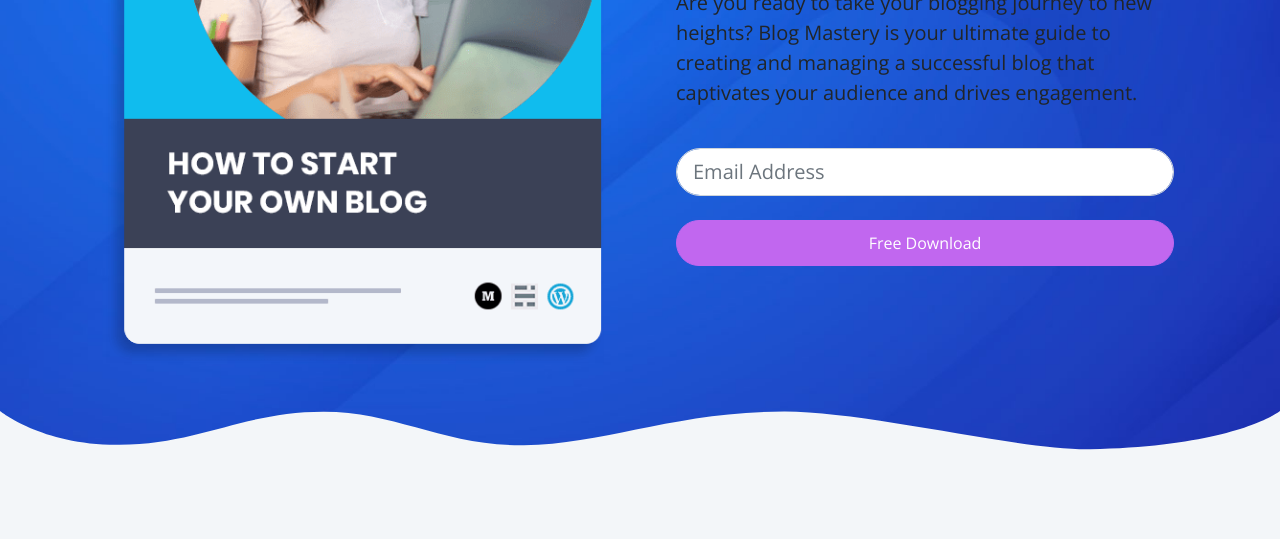
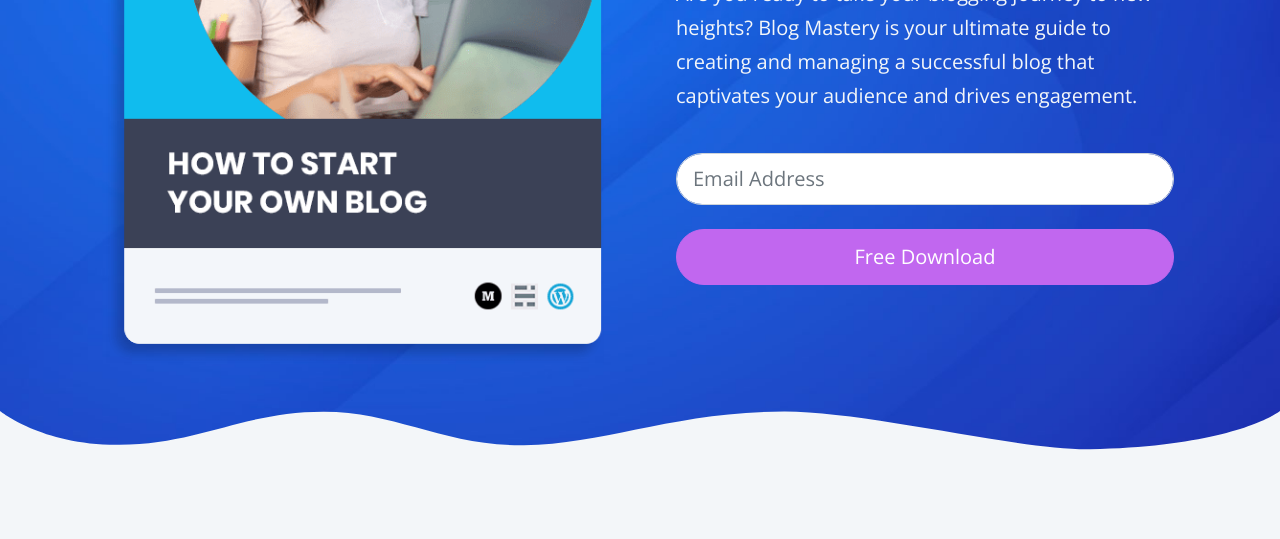
Before and after one commit to o0Danii0o/ebook-website, a website: page index.html in a window 1280 px wide. Shown: the part 446-985 px from the top of the page. Drawn offline with nearby package versions, Linux system fonts and the light colour scheme; files that its build step writes are made by us from their sources.

Commit message:
change header text-color

```diff
--- a/index.html
+++ b/index.html
@@ -66,7 +66,7 @@
 
             <div class="col-md-6">
               <div
-                class="text-container p-4 d-flex flex-column justify-content-center h-100 mb-5"
+                class="text-container p-4 d-flex flex-column justify-content-center h-100 mb-5 text-light"
               >
                 <h1 class="display-3 fw-bold">Welcome to Blog Mastery</h1>
                 <p class="lead">
@@ -88,7 +88,7 @@
                     </div>
 
                     <div class="d-grid">
-                      <button class="btn btn-primary text-white">
+                      <button class="btn btn-primary btn-lg text-white">
                         Free Download
                       </button>
                     </div>
--- a/scss/bootstrap.scss
+++ b/scss/bootstrap.scss
@@ -47,4 +47,7 @@ $spacers: (
     8: $spacer * 12
     ) !default;
 
+$line-height-base: 1.7;
+$headings-margin-bottom: $spacer;
+
 @import '../node_modules/bootstrap/scss/bootstrap';
```
